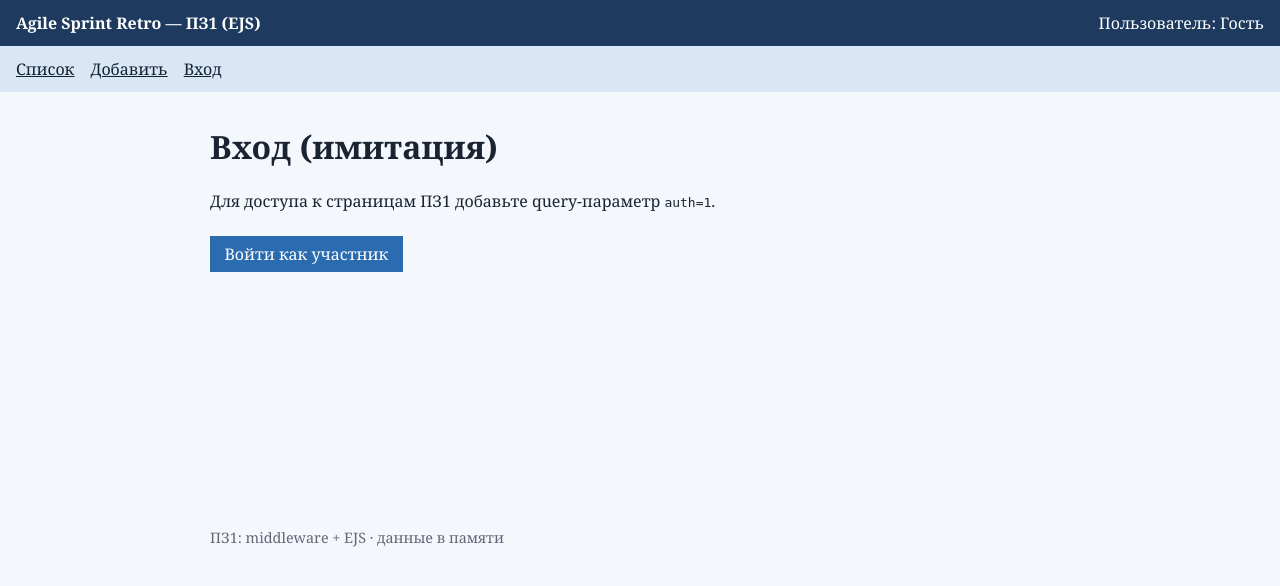
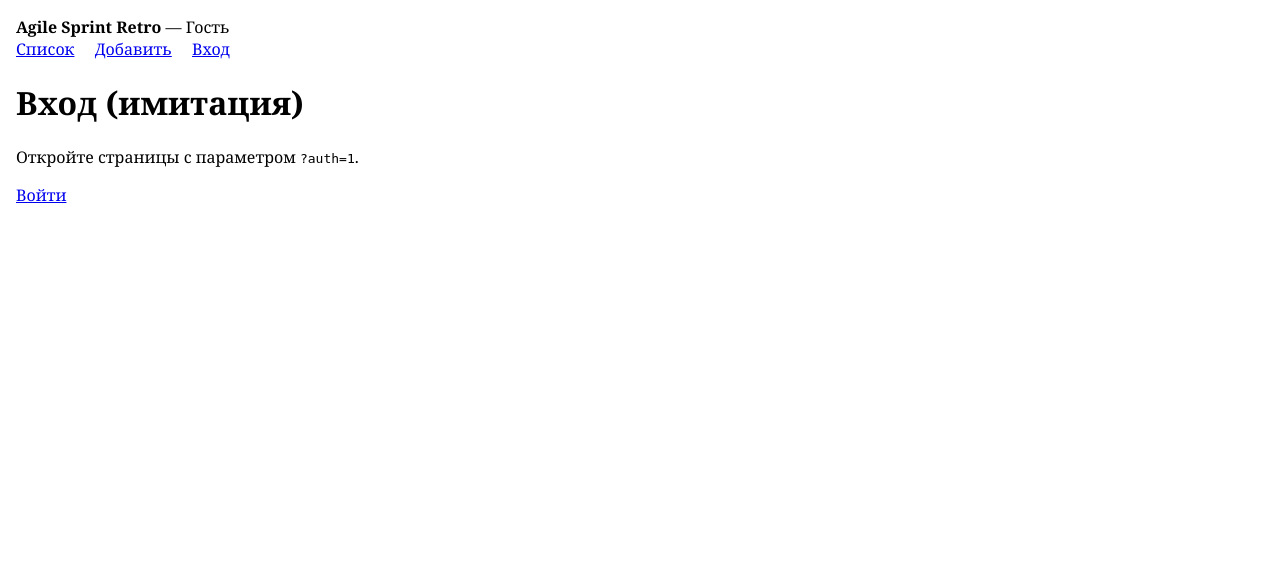
Before and after one commit to Borisserz/agile-sprint-retro, a Node server app: page /login in a window 1280 px wide. Shown: the top 586 px of the page. Run offline with Node 20, Linux system fonts and the light colour scheme; some libraries are stand-ins or nearby versions.

Commit message:
Simplify PZ1 EJS views and middleware.
Drop decorative CSS and comments; keep logger, auth imitation,
in-memory pages, and 404/500 handlers required by the assignment.

```diff
--- a/data/pz1Sprints.js
+++ b/data/pz1Sprints.js
@@ -1,19 +1,9 @@
-// ПЗ1: данные в массиве в памяти (без БД), тематика — спринты Agile
+// ПЗ1: массив в памяти (без БД)
 let nextId = 3;
 
 const sprints = [
-  {
-    id: 1,
-    name: 'Sprint 1',
-    goal: 'Ship backlog board',
-    status: 'done',
-  },
-  {
-    id: 2,
-    name: 'Sprint 2',
-    goal: 'Connect React to API',
-    status: 'active',
-  },
+  { id: 1, name: 'Sprint 1', goal: 'Plan backlog', status: 'done' },
+  { id: 2, name: 'Sprint 2', goal: 'Ship JWT auth', status: 'active' },
 ];
 
 function listSprints() {
@@ -25,12 +15,7 @@ function findSprint(id) {
 }
 
 function addSprint({ name, goal, status }) {
-  const sprint = {
-    id: nextId,
-    name,
-    goal,
-    status: status || 'planned',
-  };
+  const sprint = { id: nextId, name, goal, status: status || 'planned' };
   nextId += 1;
   sprints.push(sprint);
   return sprint;
--- a/middleware/pz1Auth.js
+++ b/middleware/pz1Auth.js
@@ -1,10 +1,5 @@
-// ПЗ1: имитация авторизации — без ?auth=1 редирект на /login (только SSR-маршруты)
+// ПЗ1: имитация авторизации (?auth=1)
 function pz1Auth(req, res, next) {
-  if (req.path === '/login') {
-    req.user = { name: 'Гость' };
-    return next();
-  }
-
   if (req.query.auth === '1') {
     req.user = { name: 'Участник' };
     return next();
--- a/middleware/pz1Logger.js
+++ b/middleware/pz1Logger.js
@@ -1,7 +1,6 @@
-// ПЗ1: логирующее middleware — метод, URL и время каждого запроса
+// ПЗ1: логирование метода, URL и времени
 function pz1Logger(req, res, next) {
-  const when = new Date().toISOString();
-  console.log(`[ПЗ1] ${when} ${req.method} ${req.originalUrl}`);
+  console.log(`${new Date().toISOString()} ${req.method} ${req.originalUrl}`);
   next();
 }
 
--- a/public/pz1.css
+++ b/public/pz1.css
@@ -1,46 +1,8 @@
-/* ПЗ1: простые стили для EJS-страниц */
-body {
-  font-family: Georgia, "Times New Roman", serif;
-  margin: 0;
-  background: #f4f7fb;
-  color: #1a2332;
-}
-.top, .nav, .main, .foot {
-  max-width: 860px;
-  margin: 0 auto;
-  padding: 0.75rem 1rem;
-}
-.top {
-  display: flex;
-  justify-content: space-between;
-  gap: 1rem;
-  background: #1e3a5f;
-  color: #fff;
-  max-width: none;
-}
-.nav {
-  display: flex;
-  gap: 1rem;
-  background: #d9e6f5;
-  max-width: none;
-}
-.nav a { color: #123; }
-.main { min-height: 50vh; }
-table { width: 100%; border-collapse: collapse; background: #fff; }
-th, td { border: 1px solid #ccd6e0; padding: 0.45rem 0.6rem; text-align: left; }
-.card { background: #fff; padding: 1rem; border: 1px solid #ccd6e0; }
-.form label { display: block; margin: 0.6rem 0; }
-.form input, .form select { display: block; width: 100%; max-width: 420px; padding: 0.35rem; }
-.btn, button {
-  display: inline-block;
-  margin-top: 0.5rem;
-  padding: 0.45rem 0.9rem;
-  background: #2b6cb0;
-  color: #fff;
-  text-decoration: none;
-  border: 0;
-  cursor: pointer;
-}
-.error { color: #a11; }
-.hint { color: #445; }
-.foot { color: #667; font-size: 0.9rem; }
+/* ПЗ1: минимальные стили для EJS */
+body { font-family: Georgia, "Times New Roman", serif; margin: 1rem; }
+nav a { margin-right: 1rem; }
+table { border-collapse: collapse; width: 100%; max-width: 720px; }
+th, td { border: 1px solid #999; padding: 0.35rem 0.5rem; text-align: left; }
+label { display: block; margin: 0.5rem 0; }
+input, select { display: block; margin-top: 0.2rem; }
+.error { color: #a00; }
--- a/routes/pz1Views.js
+++ b/routes/pz1Views.js
@@ -1,20 +1,16 @@
-// ПЗ1: SSR-маршруты EJS (список / деталь / форма / login)
+// ПЗ1: маршруты EJS
 const express = require('express');
 const { pz1Auth } = require('../middleware/pz1Auth');
 const { listSprints, findSprint, addSprint } = require('../data/pz1Sprints');
 
 const router = express.Router();
 
-router.use(pz1Auth);
-
 router.get('/login', (req, res) => {
-  res.render('login', {
-    title: 'Вход (ПЗ1)',
-    user: req.user,
-  });
+  req.user = { name: 'Гость' };
+  res.render('login', { title: 'Вход', user: req.user });
 });
 
-router.get('/', (req, res) => {
+router.get('/', pz1Auth, (req, res) => {
   res.render('index', {
     title: 'Спринты',
     user: req.user,
@@ -22,40 +18,32 @@ router.get('/', (req, res) => {
   });
 });
 
-router.get('/item/:id', (req, res, next) => {
+router.get('/item/:id', pz1Auth, (req, res, next) => {
   const sprint = findSprint(req.params.id);
   if (!sprint) {
     return next({ status: 404, message: 'Sprint not found' });
   }
-  res.render('item', {
-    title: sprint.name,
-    user: req.user,
-    sprint,
-  });
+  res.render('item', { title: sprint.name, user: req.user, sprint });
 });
 
-router.get('/add', (req, res) => {
-  res.render('add', {
-    title: 'Добавить спринт',
-    user: req.user,
-  });
+router.get('/add', pz1Auth, (req, res) => {
+  res.render('add', { title: 'Добавить', user: req.user });
 });
 
-router.post('/add', (req, res) => {
+router.post('/add', pz1Auth, (req, res) => {
   const name = String(req.body.name || '').trim();
   const goal = String(req.body.goal || '').trim();
   const status = String(req.body.status || 'planned').trim();
 
   if (!name || !goal) {
     return res.status(400).render('add', {
-      title: 'Добавить спринт',
+      title: 'Добавить',
       user: req.user,
-      error: 'Укажите название и цель спринта',
+      error: 'Укажите название и цель',
     });
   }
 
   addSprint({ name, goal, status });
-  // после POST возвращаемся к списку с тем же ?auth=1
   res.redirect('/?auth=1');
 });
 
--- a/server.js
+++ b/server.js
@@ -7,7 +7,6 @@ const sprintsRouter = require('./routes/sprints');
 const authRouter = require('./routes/auth');
 const authController = require('./controllers/authController');
 const { authenticate } = require('./middleware/auth');
-// ПЗ1: middleware и SSR-роуты (EJS)
 const { pz1Logger } = require('./middleware/pz1Logger');
 const pz1ViewsRouter = require('./routes/pz1Views');
 
@@ -23,13 +22,9 @@ function isApiPath(reqPath) {
 }
 
 app.use(express.json());
-// ПЗ1: разбор полей HTML-форм (application/x-www-form-urlencoded)
 app.use(express.urlencoded({ extended: true }));
-
-// ПЗ1: логирование всех запросов
 app.use(pz1Logger);
 
-// ПЗ1: шаблонизатор EJS
 app.set('view engine', 'ejs');
 app.set('views', path.join(__dirname, 'views'));
 app.use(express.static(path.join(__dirname, 'public')));
@@ -37,42 +32,34 @@ app.use(express.static(path.join(__dirname, 'public')));
 app.use('/auth', authRouter);
 app.get('/profile', authenticate, authController.profile);
 app.use('/sprints', sprintsRouter);
-
-// ПЗ1: страницы EJS (/, /item/:id, /add, /login)
 app.use(pz1ViewsRouter);
 
-// ПЗ1: 404 — для API JSON, для страниц EJS
 app.use((req, res, next) => {
   next({ status: 404, message: 'Not found' });
 });
 
-// ПЗ1: обработка ошибок (включая 500 → 500.ejs)
 app.use((err, req, res, next) => {
   const status = err.status || 500;
   const message = err.message || 'Internal server error';
   const user = req.user || { name: 'Гость' };
 
   if (status >= 500) {
-    console.error('[ПЗ1] server error:', err);
+    console.error(err);
   }
 
   if (isApiPath(req.path)) {
     return res.status(status).json({ error: message });
   }
 
-  if (status === 404) {
-    return res.status(404).render('404', { title: '404', user, message });
-  }
-
-  return res.status(status).render('500', { title: '500', user, message });
+  const view = status === 404 ? '404' : '500';
+  return res.status(status).render(view, { title: String(status), user, message });
 });
 
 async function start() {
   await sequelize.authenticate();
   app.listen(port, () => {
     console.log('Server running...');
-    // ПЗ1: подсказка для демо SSR
-    console.log('ПЗ1 EJS: http://localhost:' + port + '/?auth=1');
+    console.log('ПЗ1: http://localhost:' + port + '/?auth=1');
   });
 }
 
--- a/views/404.ejs
+++ b/views/404.ejs
@@ -1,6 +1,5 @@
 <%- include('partials/header') %>
-<%# ПЗ1: страница 404 %>
-<h1>404 — страница не найдена</h1>
-<p><%= typeof message !== 'undefined' ? message : 'Такого адреса нет.' %></p>
+<h1>404</h1>
+<p><%= message %></p>
 <p><a href="/?auth=1">На главную</a></p>
 <%- include('partials/footer') %>
--- a/views/500.ejs
+++ b/views/500.ejs
@@ -1,6 +1,5 @@
 <%- include('partials/header') %>
-<%# ПЗ1: страница 500 %>
-<h1>500 — ошибка сервера</h1>
-<p><%= typeof message !== 'undefined' ? message : 'Что-то пошло не так.' %></p>
+<h1>500</h1>
+<p><%= message %></p>
 <p><a href="/?auth=1">На главную</a></p>
 <%- include('partials/footer') %>
--- a/views/index.ejs
+++ b/views/index.ejs
@@ -1,9 +1,6 @@
 <%- include('partials/header') %>
-<%# ПЗ1: главная — список спринтов из массива %>
 <h1>Список спринтов</h1>
-<p class="hint">Данные хранятся в массиве в памяти (без БД).</p>
 <table>
-  <thead>
   <tr>
     <th>ID</th>
     <th>Название</th>
@@ -11,8 +8,6 @@
     <th>Статус</th>
     <th></th>
   </tr>
-  </thead>
-  <tbody>
   <% sprints.forEach(function (sprint) { %>
     <tr>
       <td><%= sprint.id %></td>
@@ -22,6 +17,5 @@
       <td><a href="/item/<%= sprint.id %>?auth=1">Открыть</a></td>
     </tr>
   <% }) %>
-  </tbody>
 </table>
 <%- include('partials/footer') %>
--- a/views/login.ejs
+++ b/views/login.ejs
@@ -1,6 +1,5 @@
 <%- include('partials/header') %>
-<%# ПЗ1: страница входа — имитация: открыть сайт с ?auth=1 %>
 <h1>Вход (имитация)</h1>
-<p>Для доступа к страницам ПЗ1 добавьте query-параметр <code>auth=1</code>.</p>
-<p><a class="btn" href="/?auth=1">Войти как участник</a></p>
+<p>Откройте страницы с параметром <code>?auth=1</code>.</p>
+<p><a href="/?auth=1">Войти</a></p>
 <%- include('partials/footer') %>
--- a/views/partials/footer.ejs
+++ b/views/partials/footer.ejs
@@ -1,4 +1,3 @@
 </main>
-  <footer class="foot">ПЗ1: middleware + EJS · данные в памяти</footer>
 </body>
 </html>
--- a/views/partials/header.ejs
+++ b/views/partials/header.ejs
@@ -2,19 +2,17 @@
 <html lang="ru">
 <head>
   <meta charset="UTF-8" />
-  <meta name="viewport" content="width=device-width, initial-scale=1" />
-  <title><%= title %> | ПЗ1 EJS</title>
+  <title><%= title %></title>
   <link rel="stylesheet" href="/pz1.css" />
 </head>
 <body>
-  <header class="top">
-    <strong>Agile Sprint Retro — ПЗ1 (EJS)</strong>
-    <span>Пользователь: <%= user && user.name ? user.name : 'Гость' %></span>
+  <header>
+    <strong>Agile Sprint Retro</strong>
+    — <%= user && user.name ? user.name : 'Гость' %>
   </header>
-  <nav class="nav">
-    <%# ПЗ1: навигация по SSR-страницам; auth=1 сохраняем в ссылках %>
+  <nav>
     <a href="/?auth=1">Список</a>
     <a href="/add?auth=1">Добавить</a>
     <a href="/login">Вход</a>
   </nav>
-  <main class="main">
+  <main>
```
Also changed, not shown: views/add.ejs (+3 -8 lines), views/item.ejs (+4 -7 lines). Lines whose indentation alone changed are shown as unchanged.
